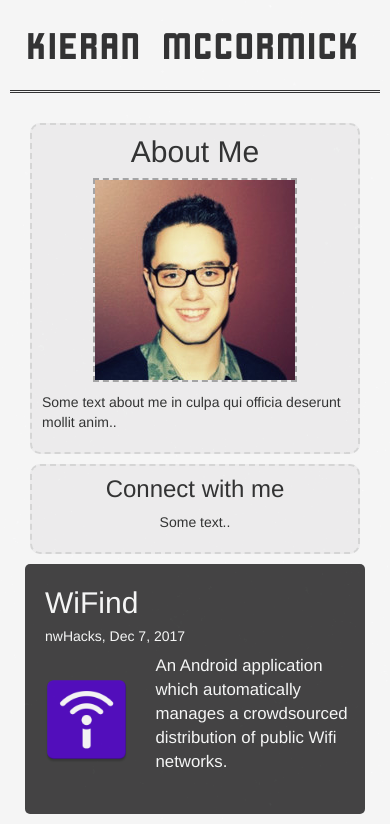
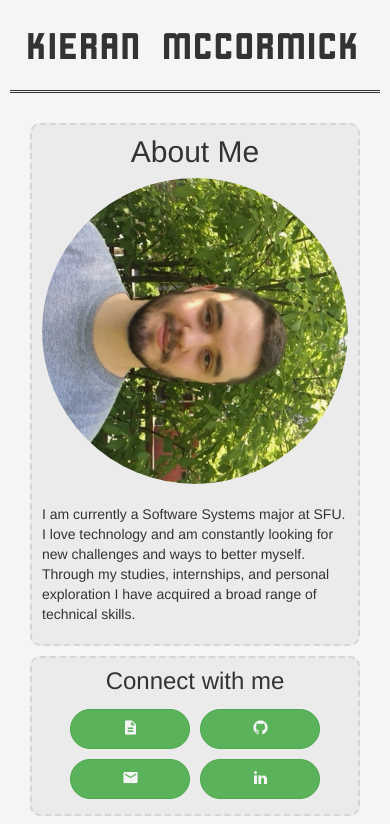
Before and after one commit to KieranMccormick/KieranMcCormick.github.io, a plain HTML site: page index.html in a window 390 px wide. Shown: the top 824 px of the page. Drawn offline with Linux system fonts and the light colour scheme; files whose address does not match are found by name.

Commit message:
updating portfolio site

```diff
--- a/index.html
+++ b/index.html
@@ -22,13 +22,29 @@
                 <div class="card">
                     <div class="header-left">
                         <h2 class="cardtitle">About Me</h2>
-                        <img class="fakeimg" src="stylesheets/images/face.jpg">
+                        <img class="img-circle img-raised img-responsive" src="assets/headshot/headshot.JPG">
                     </div>
-                    <p>Some text about me in culpa qui officia deserunt mollit anim..</p>
+                    <p style="margin-top:20px">I am currently a Software Systems major at SFU. I love technology and am constantly looking for new challenges
+                        and ways to better myself. Through my studies, internships, and personal exploration I have acquired
+                        a broad range of technical skills. </p>
                 </div>
                 <div class="card">
                     <h3 class="cardtitle">Connect with me</h3>
-                    <p>Some text..</p>
+                    <div class="social-buttons">
+                        <!--  <a class="btn btn-success btn-round" href="KieranMcCormickResume.pdf" role="button"> -->
+                        <a class="btn btn-success btn-round" role="button">
+                            <img src="assets/icons/MaterialResume.png" style="width: 17px; margin-bottom: 0;">
+                        </a>
+                        <a class="btn btn-success btn-round" href="https://github.com/kieranmccormick" role="button">
+                            <img src="assets/icons/github.png" style="width: 17px; margin-bottom: 0;">
+                        </a>
+                        <a class="btn btn-success btn-round" href="mailto:kmccormi@sfu.ca" role="button">
+                            <img src="assets/icons/MaterialEmail.png" style="width: 17px; margin-bottom: 0;">
+                        </a>
+                        <a class="btn btn-success btn-round" href="https://www.linkedin.com/in/kieran-mccormick" role="button">
+                            <img src="assets/icons/linkedin.png" style="width: 17px; margin-bottom: 0;">
+                        </a>
+                    </div>
                 </div>
             </div>
             <div class="leftcolumn">
@@ -83,8 +99,8 @@
                             <h5>Lumohacks, Dec 7, 2017</h5>
                             <div class="img-wrapper">
                                 <img class="myimg" src="assets/firebaseicon.png">
-                                <p style="font-size:.8em">An embedded system which strictly regulates the scheduling and dispensing of medication.
-                                    Remotely configured by a patient's doctor through a web console.</p>
+                                <p style="font-size:.8em">An embedded, emotely configurable system for strictly regulating the scheduling and dispensing
+                                    of medication.</p>
                             </div>
                         </div>
                     </a>
--- a/stylesheets/stylesheet.css
+++ b/stylesheets/stylesheet.css
@@ -8,9 +8,43 @@
     color: #FFFFFF;
 }
 
+.social-buttons {
+    display: grid;
+    grid-template-columns: auto auto;
+}
+
 body {
     background-image: url("./images/stardust/stardust/stardust.png");
     background-attachment: fixed;
+}
+
+.btn {
+    min-width: 90px;
+    margin: 5px;
+}
+
+.btn:hover {
+    box-shadow: 0 12px 16px 0 rgba(0, 0, 0, 0.24), 0 17px 50px 0 rgba(0, 0, 0, 0.19);
+}
+
+.button:after {
+    content: "";
+    background: #90EE90;
+    display: block;
+    position: absolute;
+    padding-top: 300%;
+    padding-left: 350%;
+    margin-left: -20px!important;
+    margin-top: -120%;
+    opacity: 0;
+    transition: all 1s
+}
+
+.button:active:after {
+    padding: 0;
+    margin: 0;
+    opacity: 1;
+    transition: 0s
 }
 
 code, samp, kbd {
@@ -173,6 +207,13 @@ hr.style-eight:after {
 }
 
 @media only screen and (max-width: 1200px) {
+    .btn {
+        min-width: 120px;
+        min-height: 40px;
+    }
+    .social-buttons {
+        grid-template-columns: auto auto auto auto;
+    }
     .leftcolumn, .rightcolumn {
         width: 100%;
         padding: 0;
@@ -195,6 +236,9 @@ hr.style-eight:after {
 }
 
 @media only screen and (max-width: 780px) {
+    .social-buttons {
+        grid-template-columns: auto auto;
+    }
     .wrapper {
         grid-template-columns: auto;
     }
```
Also changed, not shown: assets/headshot/IMG_1610.JPG (added), assets/headshot/headshot.JPG (added), assets/icons/MaterialEmail.png (added), assets/icons/MaterialResume.png (added), assets/icons/github.png (added), assets/icons/linkedin.png (added).
